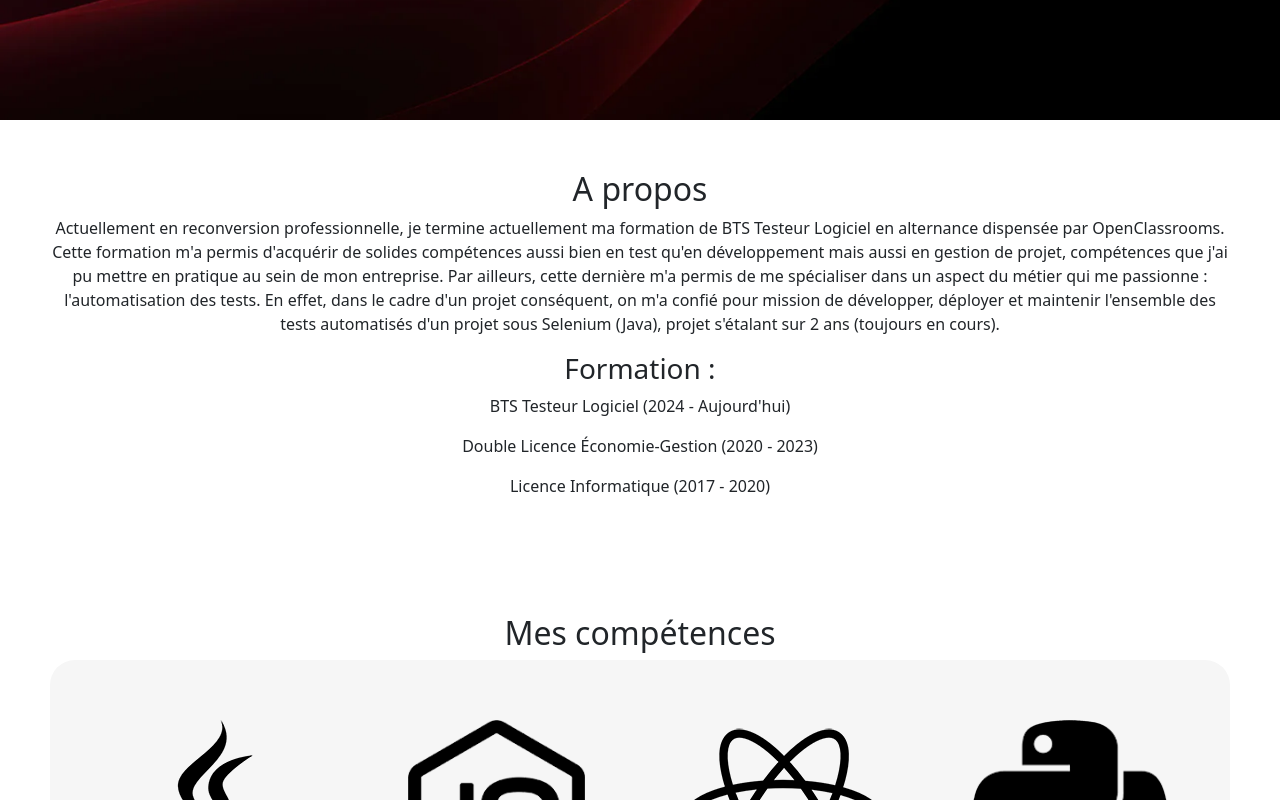
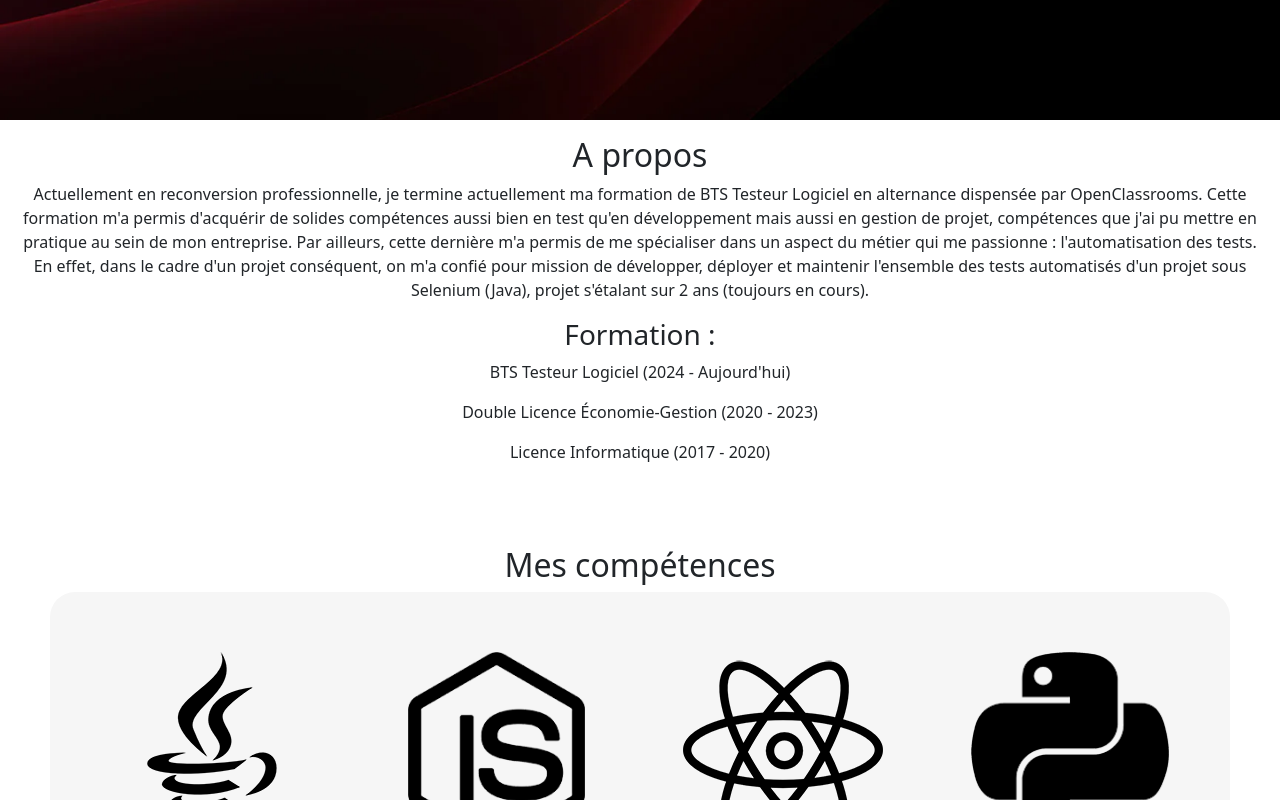
Before and after one commit to sunny-biard/Portfolio, a React (Vite) app: page / in a window 1280 px wide. Shown: the part 680-1480 px from the top of the page. Built offline with nearby package versions, Linux system fonts and the light colour scheme.

Commit message:
personnalisation

```diff
--- a/src/App.css
+++ b/src/App.css
@@ -10,6 +10,10 @@ section {
     display: flex;
     flex-direction: column;
     padding: 50px;
+}
+
+.flex {
+    display: flex;
 }
 
 /* display background dark color on navbar scroll */
@@ -51,6 +55,16 @@ section {
 }
 
 /* about */
+.container {
+    max-width: 1370px;
+    padding: 1rem;
+}
+
+.containerAbout {
+    flex-direction: column;
+}
+
+
 .imageAboutPage {
     width: 100%;
 }
--- a/src/components/About.jsx
+++ b/src/components/About.jsx
@@ -2,11 +2,11 @@
 function About() {
 
     return (
-        <section id="about">
+        <section id="about" className="container">
             <div>
                 <h2>A propos</h2>
                 <div>
-                    <div>
+                    <div className="containerAbout flex">
                         <div>
                             <p> Actuellement en reconversion professionnelle, je termine actuellement ma formation de BTS Testeur Logiciel en alternance dispensée par OpenClassrooms.
                             Cette formation m'a permis d'acquérir de solides compétences aussi bien en test qu'en développement mais aussi en gestion de projet, compétences que j'ai pu mettre en pratique au sein de mon entreprise.
```
